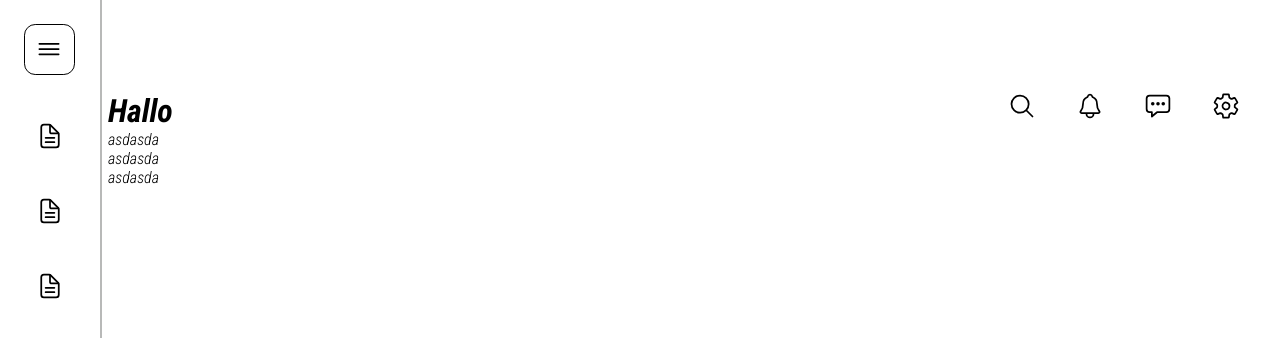
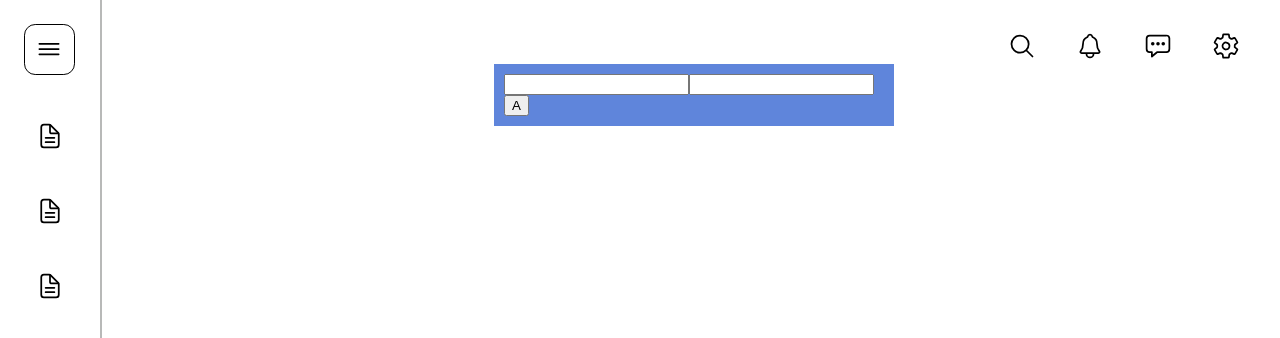
Before and after one commit to welldyrosman/dev-hub, a Vue app: page / in a window 1280 px wide. Shown: the top 338 px of the page. Built offline with nearby package versions, Linux system fonts and the light colour scheme.

Commit message:
add topmenu

```diff
--- a/src/App.vue
+++ b/src/App.vue
@@ -20,7 +20,4 @@ export default {
 </script>
 
 <style>
-#app {
-  margin-top: 60px;
-}
 </style>
--- a/src/assets/css/app.css
+++ b/src/assets/css/app.css
@@ -110,7 +110,11 @@ header {
     border-radius: 0.7rem;
 
 }
-
+.top_menu{
+    width: 100%;
+    margin: auto;
+    display: inline-block;
+}
 .nav__icon {
     display: grid;
     align-items: right;
--- a/src/components/Login/index.vue
+++ b/src/components/Login/index.vue
@@ -1,11 +1,27 @@
 <template>
-<div>
-    <h1>Hallo</h1>
-    <ul>
-        <li>asdasda</li>
-         <li>asdasda</li>
-          <li>asdasda</li>
-    </ul>
-</div>
-
+    <div class="container">
+        <div class="center">
+            <div class="col-8">
+                <input type="text" class="form-control">
+                <input type="text" class="form-control">
+            </div>
+            <div class="col-4">
+                <button class="btn btn-primary">A</button>
+            </div>
+        </div>
+    </div>
 </template>
+<style scoped>
+.container {
+  display: flex;
+  justify-content: center;
+}
+.center {
+  width: 400px;
+  padding: 10px;
+  background: #5F85DB;
+  color: #fff;
+  font-weight: bold;
+  font-family: Tahoma;
+}
+</style>
```
